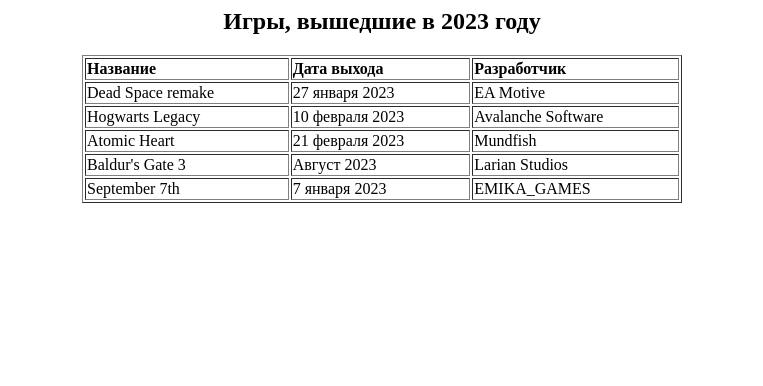
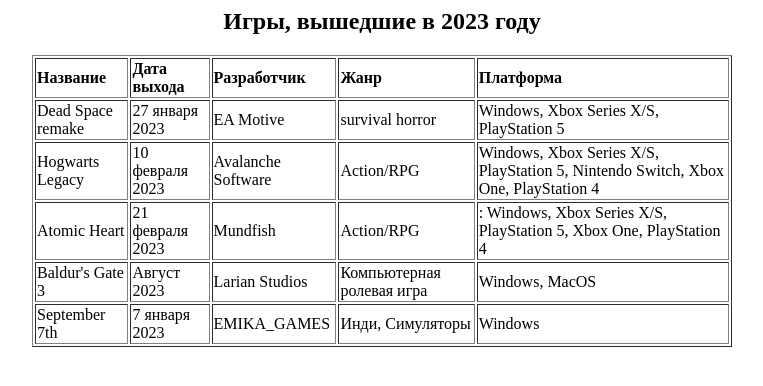
Before and after one commit to menkyn/guano, a plain HTML site: page index.html in a window 1280 px wide. Shown: the whole page, without its empty margins (258-1021 px from the left). Drawn offline with Linux system fonts and the light colour scheme.

Commit message:
таблица сделана

```diff
--- a/index.html
+++ b/index.html
@@ -8,38 +8,50 @@
 </head>
 <body>
     <center><h2>Игры, вышедшие в 2023 году</h2>
-<table border="1" width="600">
+<table border="1" width="700">
 <tr>
     <td><b>Название</b></td>
     <td><b>Дата выхода</b></td>
     <td><b>Разработчик</b></td>
+    <td><b>Жанр</b></td>
+    <td><b>Платформа</b></td>
 
 </tr>
 <tr>
     <td>Dead Space remake</td>
     <td>27 января 2023</td>
     <td>EA Motive</td>
+    <td> survival horror</td>
+    <td> Windows, Xbox Series X/S, PlayStation 5</td>
 </tr>
 <tr>
     <td>Hogwarts Legacy</td>
     <td>10 февраля 2023</td>
     <td>Avalanche Software</td>
+    <td> Action/RPG</td>
+    <td> Windows, Xbox Series X/S, PlayStation 5, Nintendo Switch, Xbox One, PlayStation 4</td>
 </tr>
 <tr>
     <td>Atomic Heart</td>
     <td>21 февраля 2023</td>
     <td>Mundfish</td>
-
+    <td> Action/RPG</td>
+    <td>: Windows, Xbox Series X/S, PlayStation 5, Xbox One, PlayStation 4</td>
 </tr>
 <tr>
     <td>Baldur's Gate 3</td>
     <td>Август 2023</td>
     <td>Larian Studios</td>
+    <td>Компьютерная ролевая игра</td>
+    <td>Windows, MacOS</td>
 </tr>
 <tr>
     <td>September 7th</td>
     <td>7 января 2023</td>
     <td>EMIKA_GAMES</td>
+    <td> Инди, Симуляторы</td>
+    <td>Windows</td>
+
 </tr>
 </table>
 </center>
```
